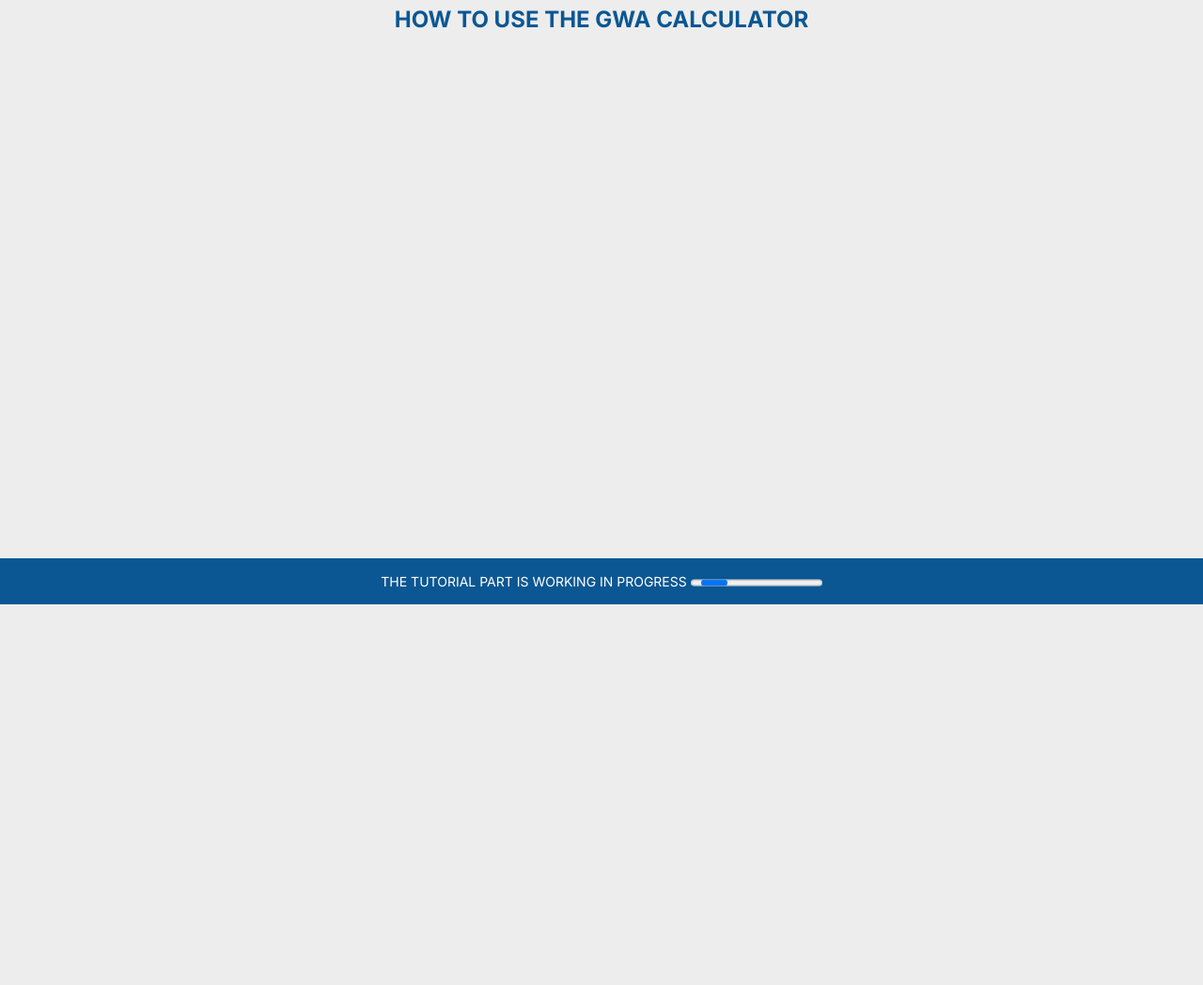
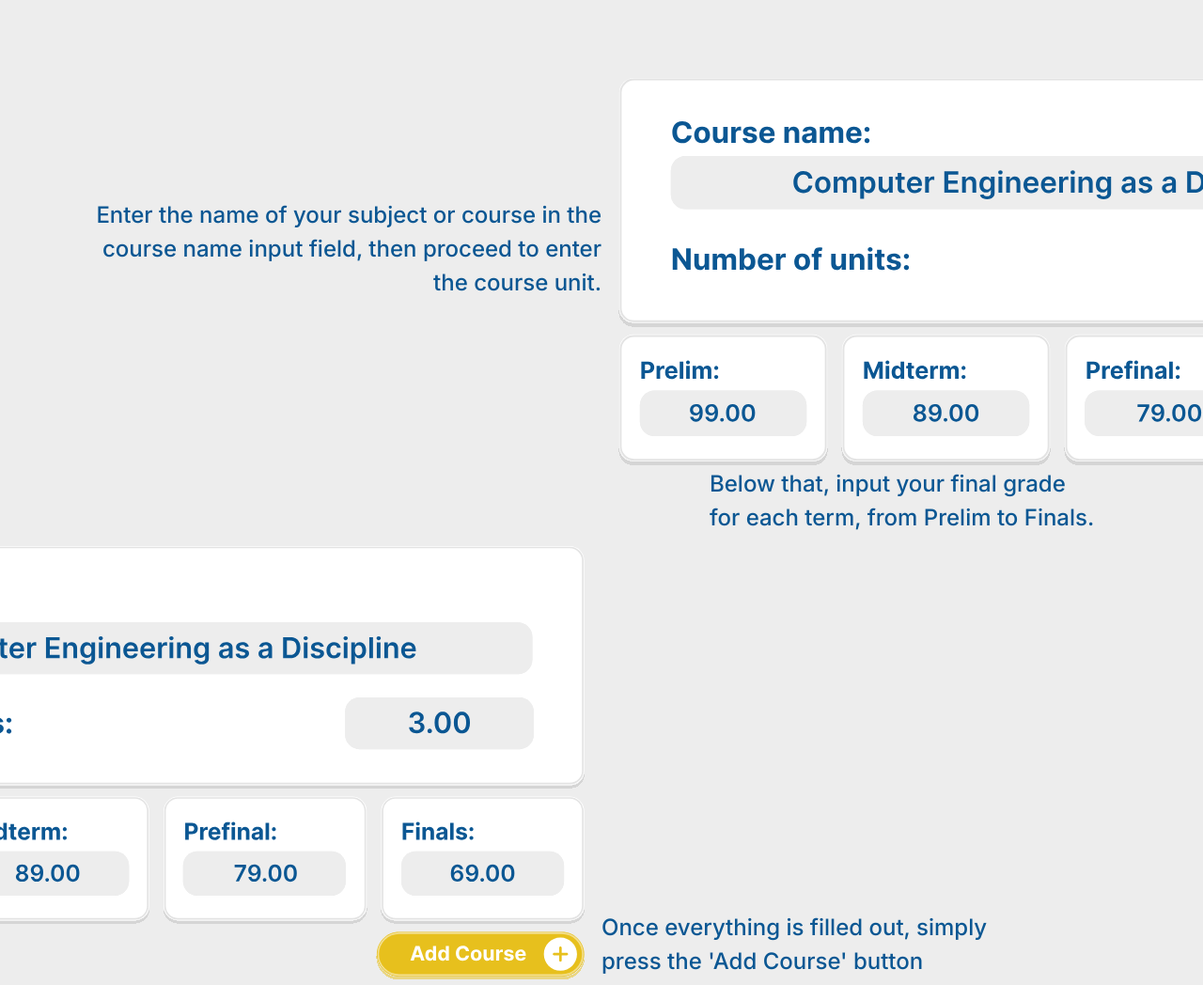
Before and after one commit to chrstnmmn/onestigwaapp, a plain HTML site: page howto.html in a window 1280 px wide. Shown: the part 157-1205 px from the top of the page at 94% size. Before the commit the page ends 800 px from the top, so only its background shows below. Drawn offline with Linux system fonts and the light colour scheme.

Commit message:
working on tutorial page

```diff
--- a/SCSS/main.scss
+++ b/SCSS/main.scss
@@ -6,7 +6,7 @@ body {
 	font-family: $Inter;
 	display: flex;
 	flex-direction: column;
-	gap: 5em;
+	gap: 10rem;
 	min-height: 100vh;
 
 	.contentWrapper {
--- a/SCSS/tutorial.scss
+++ b/SCSS/tutorial.scss
@@ -1,8 +1,43 @@
 @import "style.scss";
 
-section {
-  display: flex;
-  justify-content: center;
-  align-items: center;
-  color: $Accent02;
+.AddCourseGuide {
+	display: grid;
+	grid-template-columns: 1fr 1fr;
+	grid-template-rows: 1fr 1fr;
+	align-items: center;
+
+	img {
+		pointer-events: none;
+		user-select: none;
+	}
+	p {
+		color: $Accent02;
+		font-size: 1.50rem;
+		font-weight: 500;
+	}
+
+  .FirstStep {
+    justify-self: end;
+    align-self: start;
+
+    margin-top: 8rem;
+
+    width: 35ch;
+    text-align: end;
+  }
+  .SecondStep {
+    align-self: center;
+
+    width: 410px;
+  }
+  .ThirdStep {
+    align-self: end;
+    margin-bottom: 15px;
+
+    width: 450px;
+  }
+	.rightPanel {
+		display: flex;
+		flex-direction: column-reverse;
+	}
 }
--- a/howto.html
+++ b/howto.html
@@ -34,11 +34,36 @@
 				<a class="link" href="./index.html">Home</a>
 			</div>
 		</header>
-		<section>
-			<h1>HOW TO USE THE GWA CALCULATOR</h1>
+		<section class="AddCourseGuide">
+			<p class="FirstStep">
+				Enter the name of your subject or course in the course name
+				input field, then proceed to enter the course unit.
+			</p>
+			<div class="rightPanel">
+				<p class="SecondStep">
+					Below that, input your final grade for each term, from
+					Prelim to Finals.
+				</p>
+				<img
+					class="AddCourseRight"
+					src="./IMG/AddCourseRight.svg"
+					alt="Add Course Right Image"
+				/>
+			</div>
+			<img
+				class="AddCourseLeft"
+				src="./IMG/AddCourseLeft.svg"
+				alt="Add Course Left Image"
+			/>
+			<p class="ThirdStep">
+				Once everything is filled out, simply press the 'Add Course'
+				button
+			</p>
 		</section>
 		<footer id="Footer">
-			<h6>THE TUTORIAL PART IS WORKING IN PROGRESS  <progress></progress></h6>
+			<h6>
+				THE TUTORIAL PART IS WORKING IN PROGRESS <progress></progress>
+			</h6>
 		</footer>
 	</body>
 </html>
```
Also changed, not shown: CSS/ResponsiveTest.css, CSS/main.css, CSS/tutorial.css, IMG/AddCourse.png (added), IMG/AddCourse.svg (added), IMG/AddCourseLeft.svg (added), IMG/AddCourseLeftMobile.svg (added), IMG/AddCourseMobile.svg (added), IMG/AddCourseRight.svg (added), IMG/AddcourseRightMobile.svg (added), IMG/ListOfCourse.svg (added), 1 other file.
